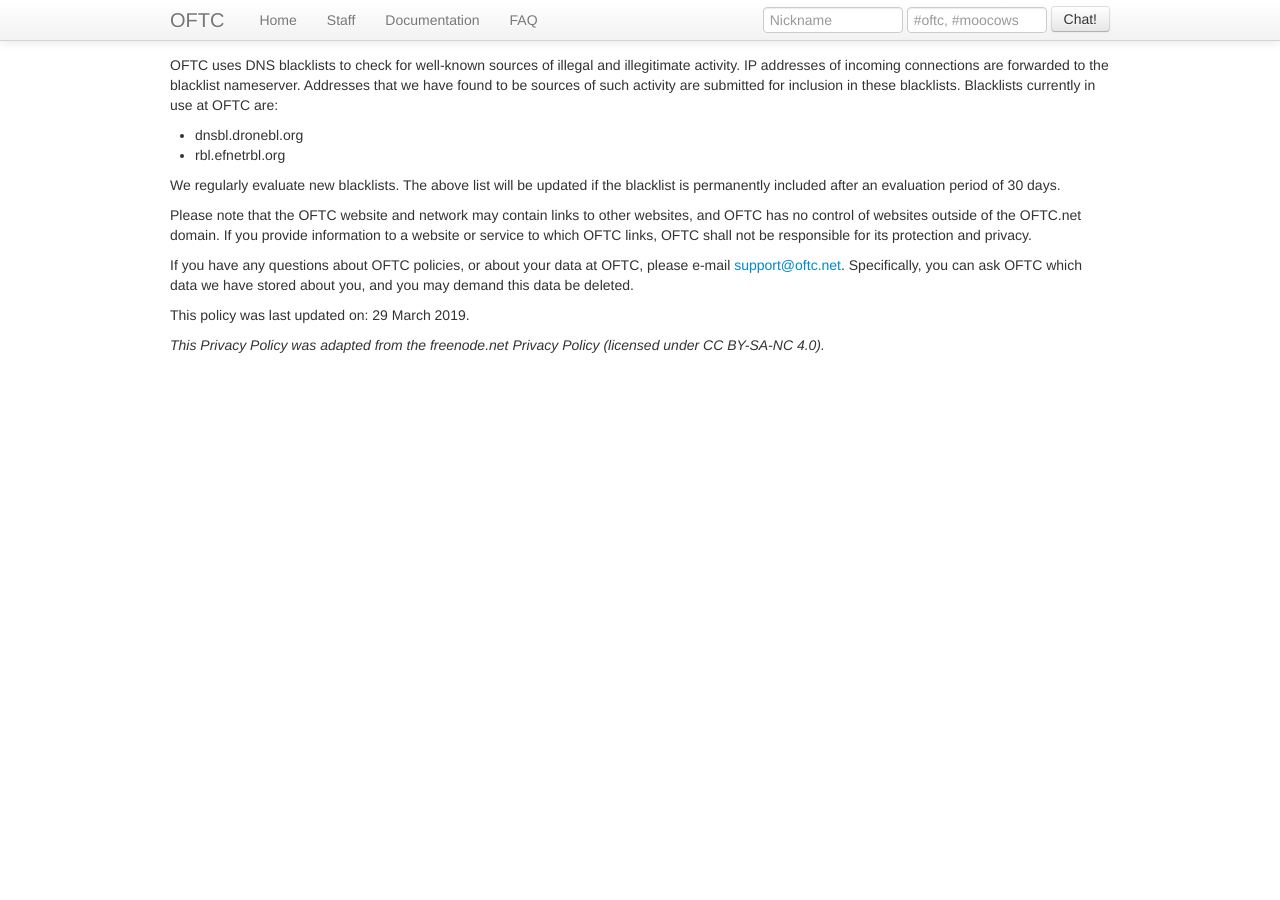
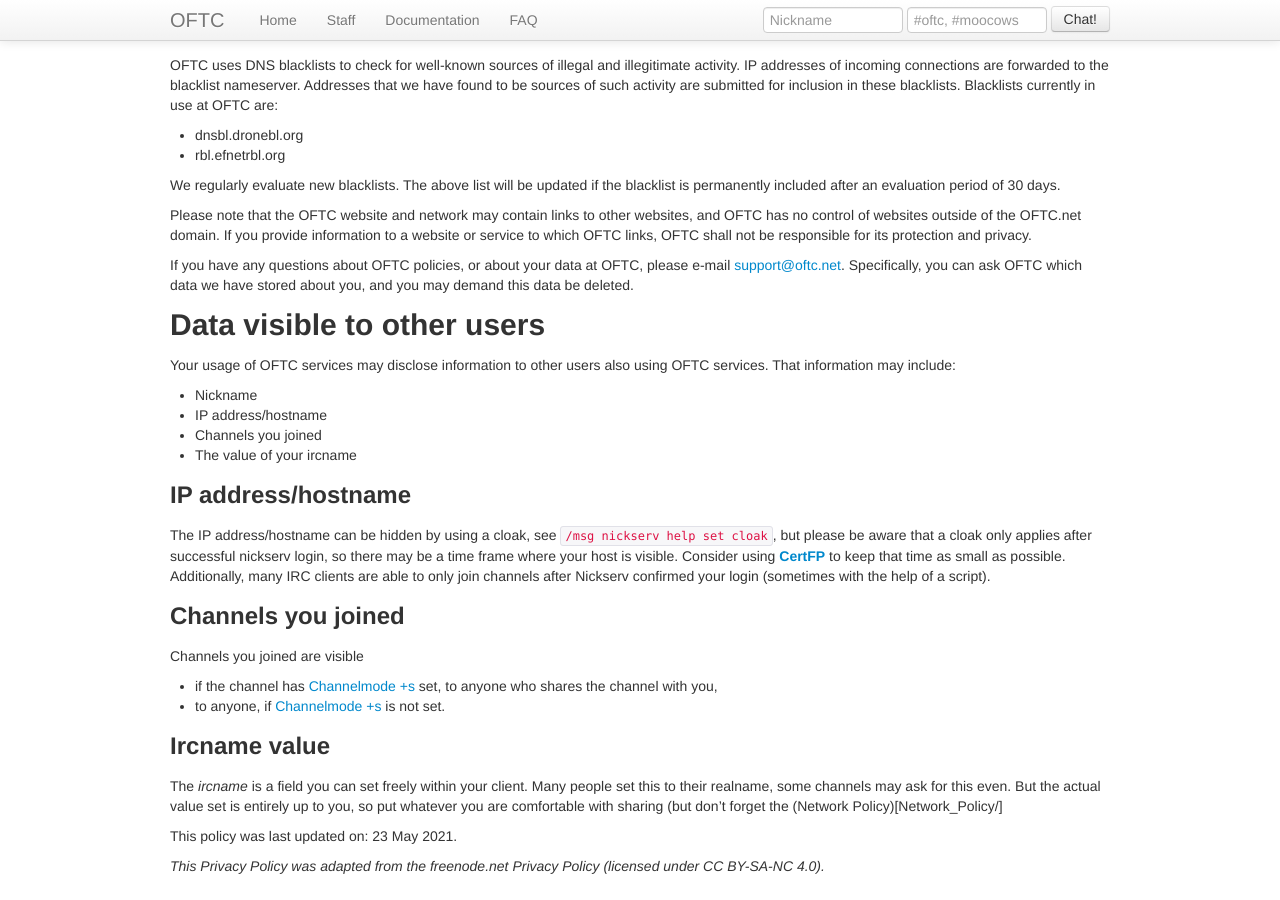
Before and after one commit to oftc/oftc-web, a Jekyll site: the page built from Privacy_Policy.md, in a window 1280 px wide and 900 px high, scrolled down 645 px. Built offline with Jekyll 4.4.1, drawn with Linux system fonts in a browser that asks for light colours; before the commit the page ends 1050 px from its top, so only the background shows below that.

Commit message:
Add text about data that is visible to other users

```diff
--- a/Privacy_Policy.md
+++ b/Privacy_Policy.md
@@ -64,7 +64,36 @@
 Specifically, you can ask OFTC which data we have stored about you, and you may
 demand this data be deleted.
 
-This policy was last updated on: 29 March 2019.
+# Data visible to other users
+Your usage of OFTC services may disclose information to other users
+also using OFTC services. That information may include:
+* Nickname
+* IP address/hostname
+* Channels you joined
+* The value of your ircname
+
+## IP address/hostname
+The IP address/hostname can be hidden by using a cloak, see `/msg
+nickserv help set cloak`, but please be aware that a cloak only
+applies after successful nickserv login, so there may be a time frame
+where your host is visible. Consider using
+[**CertFP**](NickServ/CertFP/) to keep that time as small as possible.
+Additionally, many IRC clients are able to only join channels after
+Nickserv confirmed your login (sometimes with the help of a script).
+
+## Channels you joined
+Channels you joined are visible
+* if the channel has [Channelmode +s](ChannelModes/) set, to anyone
+  who shares the channel with you,
+* to anyone, if [Channelmode +s](ChannelModes/) is not set.
+
+## Ircname value
+The *ircname* is a field you can set freely within your client. Many
+people set this to their realname, some channels may ask for this
+even. But the actual value set is entirely up to you, so put whatever
+you are comfortable with sharing (but don't forget the (Network Policy)[Network_Policy/]
+
+This policy was last updated on: 23 May 2021.
 
 *This Privacy Policy was adapted from the freenode.net Privacy Policy
 (licensed under CC BY-SA-NC 4.0).*
```
